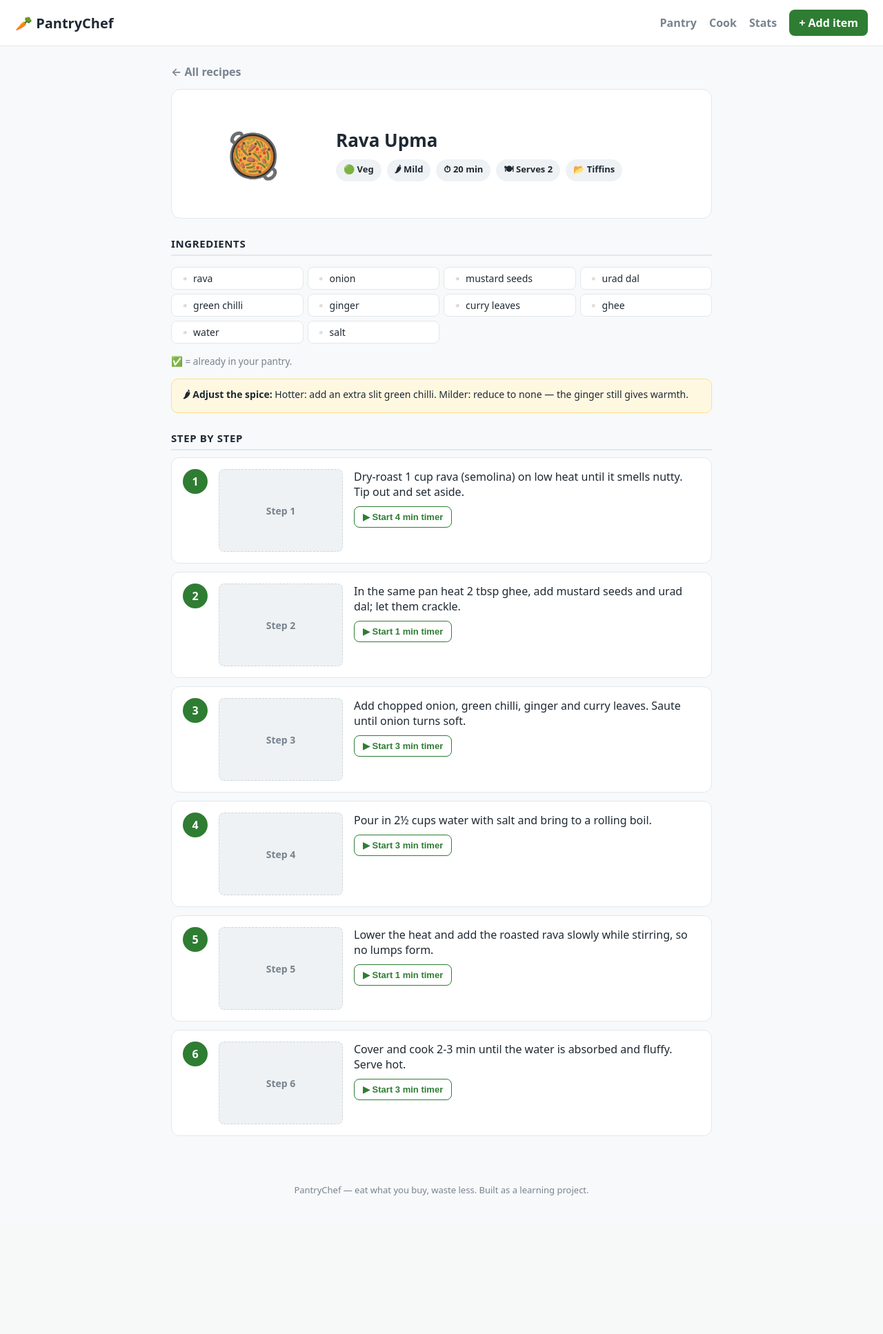
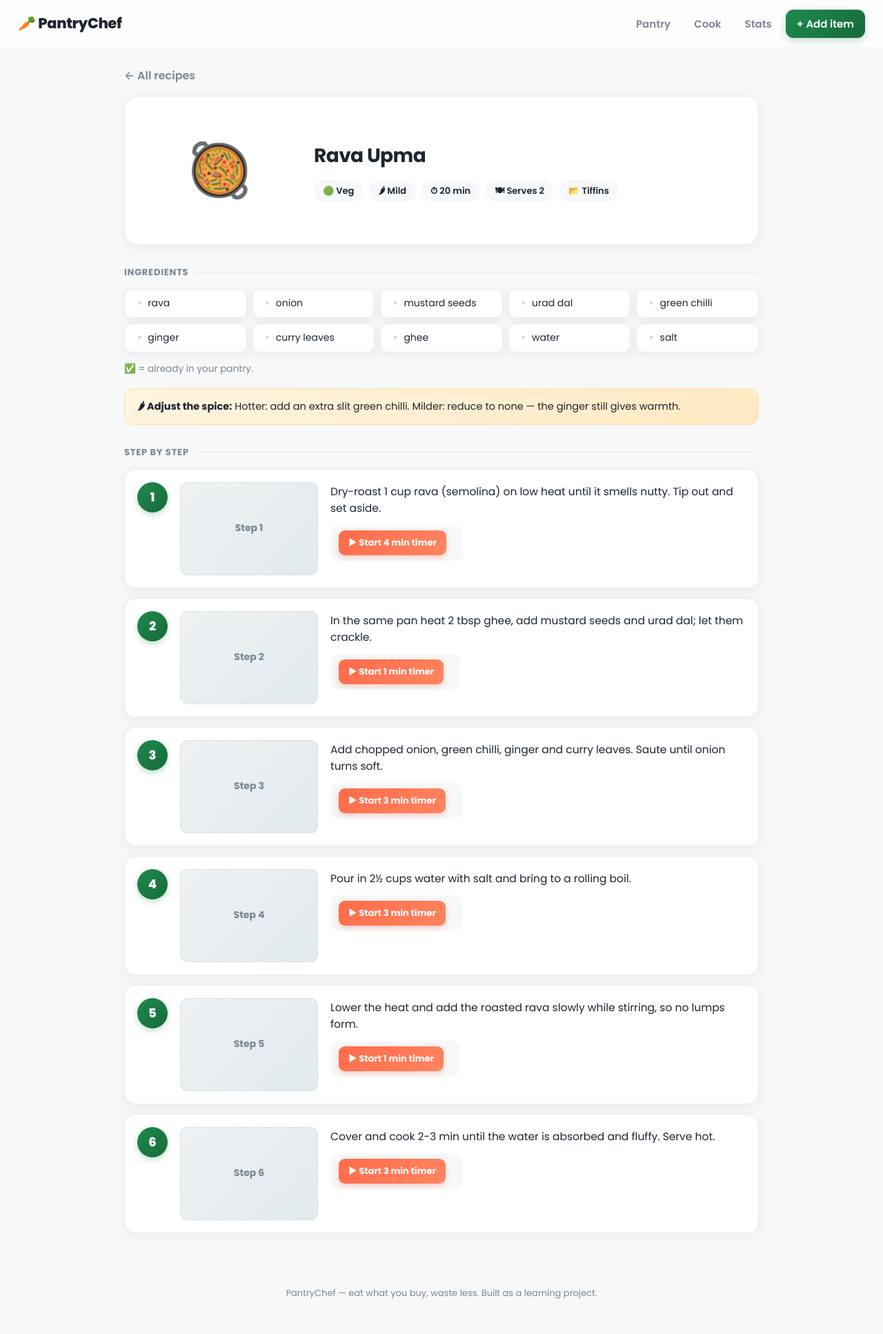
Before and after one commit to NARSIMHAROHIT/PantryChefcode, a Flask app: page /recipe/rava-upma in a window 1280 px wide. Shown: the whole page at 69% size. Before the commit the page ends 1733 px from the top, so only its background shows below. Run offline with Flask 3, Linux system fonts and the light colour scheme; data that the repository does not hold is empty.

Commit message:
Add and push all files

```diff
--- a/static/style.css
+++ b/static/style.css
@@ -1,158 +1,192 @@
+@import url('https://fonts.googleapis.com/css2?family=Poppins:wght@400;500;600;700;800&display=swap');
+
 :root {
-  --green:#2e7d32; --green-l:#e8f5e9; --amber:#f57f17; --amber-l:#fff8e1;
-  --red:#c62828; --red-l:#ffebee; --ink:#1f2933; --muted:#78838f; --line:#e4e8ec;
+  --green:#1f8a4c; --green-d:#166a3a; --green-l:#e7f6ec;
+  --amber:#e08a00; --amber-l:#fff4e0;
+  --red:#d84343; --red-l:#fdecec;
+  --tomato:#ff6b4a;
+  --ink:#1d2530; --muted:#7a8794; --line:#e8ecf0; --bg:#f6f8f9;
+  --card:#ffffff; --shadow:0 4px 18px rgba(20,40,30,.06);
+  --shadow-lg:0 10px 34px rgba(20,40,30,.12);
+  --radius:14px;
 }
-* { box-sizing: border-box; }
-body { margin:0; font-family:system-ui,-apple-system,Segoe UI,Roboto,sans-serif;
-  color:var(--ink); background:#f7f9fa; }
+* { box-sizing:border-box; }
+html { scroll-behavior:smooth; }
+body { margin:0; font-family:'Poppins',system-ui,-apple-system,Segoe UI,Roboto,sans-serif;
+  color:var(--ink); background:var(--bg); line-height:1.55; }
 a { color:inherit; text-decoration:none; }
-
-.topbar { display:flex; align-items:center; justify-content:space-between;
-  padding:14px 22px; background:#fff; border-bottom:1px solid var(--line); }
-.brand { font-size:20px; font-weight:700; }
-.topbar nav { display:flex; gap:18px; align-items:center; }
-.topbar nav a { color:var(--muted); font-weight:600; }
-.topbar nav a:hover { color:var(--ink); }
-.btn-add { background:var(--green); color:#fff !important; padding:8px 14px;
-  border-radius:8px; }
-.btn-add.big { display:inline-block; font-size:16px; padding:12px 20px; border:none; cursor:pointer; }
-
-main { max-width:820px; margin:26px auto; padding:0 18px; }
-h1 { font-size:26px; margin:.2em 0 .6em; }
+h1 { font-size:28px; font-weight:700; margin:.2em 0 .5em; letter-spacing:-.02em; }
+h2 { font-weight:700; }
 .muted { color:var(--muted); font-weight:400; font-size:.85em; }
 
-.flash { padding:12px 14px; border-radius:8px; margin-bottom:14px; }
-.flash.ok { background:var(--green-l); color:var(--green); }
+/* ===== Header ===== */
+.topbar { position:sticky; top:0; z-index:50; display:flex; align-items:center;
+  justify-content:space-between; padding:14px 26px;
+  background:rgba(255,255,255,.85); backdrop-filter:blur(10px);
+  border-bottom:1px solid var(--line); }
+.brand { font-size:21px; font-weight:800; letter-spacing:-.02em; }
+.topbar nav { display:flex; gap:6px; align-items:center; }
+.topbar nav a { color:var(--muted); font-weight:600; padding:8px 14px; border-radius:10px;
+  transition:.15s; font-size:15px; }
+.topbar nav a:hover { color:var(--ink); background:var(--bg); }
+.btn-add { background:linear-gradient(135deg,var(--green),var(--green-d));
+  color:#fff !important; padding:9px 16px !important; border-radius:11px !important;
+  box-shadow:0 4px 12px rgba(31,138,76,.28); border:none; cursor:pointer; }
+.btn-add:hover { filter:brightness(1.05); transform:translateY(-1px); }
+.btn-add.big { display:inline-block; font-size:16px; padding:13px 24px !important; }
+
+main { max-width:960px; margin:28px auto; padding:0 20px; }
+
+/* ===== Flash ===== */
+.flash { padding:13px 16px; border-radius:12px; margin-bottom:16px; font-weight:500;
+  box-shadow:var(--shadow); animation:pop .25s ease; }
+.flash.ok { background:var(--green-l); color:var(--green-d); }
 .flash.error { background:var(--red-l); color:var(--red); }
+@keyframes pop { from{ opacity:0; transform:translateY(-6px);} to{opacity:1;transform:none;} }
 
-.section { font-size:15px; text-transform:uppercase; letter-spacing:.04em;
-  margin:26px 0 10px; padding-bottom:6px; border-bottom:2px solid var(--line); }
+/* ===== Section headers ===== */
+.section { font-size:13px; text-transform:uppercase; letter-spacing:.06em; font-weight:700;
+  color:var(--muted); margin:30px 0 14px; display:flex; align-items:center; gap:8px; }
+.section::after { content:""; flex:1; height:1px; background:var(--line); }
 
-.card { display:grid; grid-template-columns:1fr auto auto; gap:12px; align-items:center;
-  background:#fff; border:1px solid var(--line); border-left:5px solid var(--line);
-  border-radius:10px; padding:12px 16px; margin-bottom:10px; }
+/* ===== Pantry cards ===== */
+.card { display:grid; grid-template-columns:1fr auto auto; gap:14px; align-items:center;
+  background:var(--card); border:1px solid var(--line); border-left:5px solid var(--line);
+  border-radius:var(--radius); padding:14px 18px; margin-bottom:11px; box-shadow:var(--shadow);
+  transition:.15s; }
+.card:hover { box-shadow:var(--shadow-lg); }
 .card.expired { border-left-color:var(--red); }
 .card.soon { border-left-color:var(--amber); }
 .card.ok { border-left-color:var(--green); }
 .card-main strong { font-size:16px; }
 .qty { color:var(--muted); margin-left:10px; font-size:.9em; }
-.tag { display:inline-block; background:#eef2f4; color:var(--muted); font-size:12px;
-  padding:2px 8px; border-radius:20px; margin-left:8px; }
-.badge { font-size:12px; font-weight:700; padding:4px 10px; border-radius:20px; white-space:nowrap; }
+.tag { display:inline-block; background:var(--bg); color:var(--muted); font-size:12px;
+  padding:3px 10px; border-radius:20px; margin-left:8px; }
+.badge { font-size:12px; font-weight:700; padding:5px 12px; border-radius:20px; white-space:nowrap; }
 .badge.expired { background:var(--red-l); color:var(--red); }
 .badge.soon { background:var(--amber-l); color:var(--amber); }
-.badge.ok { background:var(--green-l); color:var(--green); }
-.badge.none { background:#eef2f4; color:var(--muted); }
+.badge.ok { background:var(--green-l); color:var(--green-d); }
+.badge.none { background:var(--bg); color:var(--muted); }
 .card-actions { display:flex; gap:6px; }
 .card-actions form { margin:0; }
-.mini { border:1px solid var(--line); background:#fff; border-radius:6px;
-  padding:5px 9px; font-size:12px; font-weight:600; cursor:pointer; }
-.mini.good:hover { background:var(--green-l); border-color:var(--green); color:var(--green); }
+.mini { border:1px solid var(--line); background:#fff; border-radius:9px; padding:6px 11px;
+  font-size:12px; font-weight:600; cursor:pointer; transition:.15s; font-family:inherit; }
+.mini.good:hover { background:var(--green-l); border-color:var(--green); color:var(--green-d); }
 .mini.bad:hover { background:var(--red-l); border-color:var(--red); color:var(--red); }
 .mini.plain { color:var(--muted); }
 
-.empty { text-align:center; background:#fff; border:1px dashed var(--line);
-  border-radius:12px; padding:40px 20px; }
+.empty { text-align:center; background:var(--card); border:1px dashed #cdd6dd;
+  border-radius:18px; padding:48px 22px; box-shadow:var(--shadow); }
 
-.form { background:#fff; border:1px solid var(--line); border-radius:12px; padding:22px; max-width:520px; }
-.form label { display:block; margin-bottom:16px; font-weight:600; font-size:14px; }
-.form input, .form select { width:100%; margin-top:6px; padding:10px; font-size:15px;
-  border:1px solid var(--line); border-radius:8px; font-weight:400; }
-.form .row { display:flex; gap:14px; }
-.form .row label { flex:1; }
-.actions { display:flex; align-items:center; gap:16px; }
-.cancel { color:var(--muted); }
+/* ===== Forms ===== */
+.form { background:var(--card); border:1px solid var(--line); border-radius:18px;
+  padding:26px; max-width:540px; box-shadow:var(--shadow); }
+.form label { display:block; margin-bottom:18px; font-weight:600; font-size:14px; }
+.form input, .form select { width:100%; margin-top:7px; padding:11px 12px; font-size:15px;
+  border:1px solid var(--line); border-radius:11px; font-family:inherit; background:#fff;
+  transition:.15s; }
+.form input:focus, .form select:focus { outline:none; border-color:var(--green);
+  box-shadow:0 0 0 3px var(--green-l); }
+.form .row { display:flex; gap:14px; } .form .row label { flex:1; }
+.actions { display:flex; align-items:center; gap:18px; }
+.cancel { color:var(--muted); font-weight:600; }
 
-.recipe { background:#fff; border:1px solid var(--line); border-radius:10px;
-  padding:14px 16px; margin-bottom:10px; }
-.recipe-head { display:flex; justify-content:space-between; align-items:center; }
-.ings { color:var(--muted); font-size:.9em; margin:6px 0; }
-.steps { margin:6px 0 0; font-size:.95em; }
-.missing { color:var(--amber); font-weight:600; font-size:.9em; margin:6px 0 0; }
+/* ===== Cook filters ===== */
+.filters { background:var(--card); border:1px solid var(--line); border-radius:16px;
+  padding:16px 18px; margin-bottom:22px; box-shadow:var(--shadow); }
+.filter-group { display:flex; flex-wrap:wrap; gap:8px; align-items:center; margin:7px 0; }
+.filter-label { font-size:11px; text-transform:uppercase; letter-spacing:.06em;
+  color:var(--muted); width:74px; font-weight:700; }
+.chip { padding:7px 14px; border:1px solid var(--line); border-radius:22px; font-size:13px;
+  font-weight:600; color:var(--ink); background:#fff; transition:.15s; }
+.chip:hover { border-color:var(--green); transform:translateY(-1px); }
+.chip.on { background:linear-gradient(135deg,var(--green),var(--green-d)); color:#fff;
+  border-color:transparent; box-shadow:0 3px 10px rgba(31,138,76,.28); }
 
-.stats-grid { display:grid; grid-template-columns:repeat(4,1fr); gap:14px; }
-.stat { background:#fff; border:1px solid var(--line); border-radius:12px;
-  padding:18px; text-align:center; }
-.stat .num { font-size:32px; font-weight:800; }
-.stat .lbl { color:var(--muted); font-size:13px; margin-top:4px; }
-.stat.good .num { color:var(--green); }
-.stat.bad .num { color:var(--red); }
-.waste-meter { background:#fff; border:1px solid var(--line); border-radius:12px;
-  padding:18px; margin-top:18px; }
-.bar { height:14px; background:#eef2f4; border-radius:10px; overflow:hidden; margin:8px 0; }
-.bar-fill { height:100%; background:var(--red); }
-.good-text { color:var(--green); font-weight:600; }
+/* ===== Recipe grid ===== */
+.grid { display:grid; grid-template-columns:repeat(auto-fill,minmax(230px,1fr)); gap:18px; }
+.rcard { display:flex; flex-direction:column; background:var(--card); border:1px solid var(--line);
+  border-radius:var(--radius); overflow:hidden; box-shadow:var(--shadow); transition:.18s; }
+.rcard:hover { transform:translateY(-4px); box-shadow:var(--shadow-lg); }
+.rcard-thumb { width:100%; height:132px; object-fit:cover; display:flex; align-items:center;
+  justify-content:center; font-size:50px; }
+.rcard-thumb.tiffins { background:linear-gradient(135deg,#e7f6ec,#c9ecd6); }
+.rcard-thumb.meals { background:linear-gradient(135deg,#fff4e0,#ffe4bd); }
+.rcard-thumb.biryani { background:linear-gradient(135deg,#ffe9e2,#ffd0c2); }
+.rcard-thumb.desserts { background:linear-gradient(135deg,#f6e9fb,#ead3f5); }
+.rcard-body { padding:13px 15px; }
+.rcard-body strong { display:block; margin-bottom:7px; font-size:15.5px; }
+.rcard-meta { display:flex; flex-wrap:wrap; gap:7px; font-size:11.5px; color:var(--muted); }
+.rcard-meta span { background:var(--bg); padding:3px 8px; border-radius:12px; }
+.pantry-match { background:linear-gradient(135deg,var(--green-l),#d6f0df);
+  border-radius:18px; padding:6px 18px 18px; margin-bottom:10px; }
+
+/* ===== Recipe detail ===== */
+.back { display:inline-block; color:var(--muted); font-weight:600; margin-bottom:16px; }
+.back:hover { color:var(--green-d); }
+.recipe-hero { display:flex; gap:22px; align-items:center; background:var(--card);
+  border:1px solid var(--line); border-radius:20px; padding:22px; margin-bottom:22px;
+  box-shadow:var(--shadow); }
+.hero-img { width:230px; height:170px; object-fit:cover; border-radius:14px; flex-shrink:0; }
+.hero-img.placeholder { display:flex; align-items:center; justify-content:center; font-size:76px; }
+.hero-info h1 { margin:.1em 0 .5em; }
+.badges { display:flex; flex-wrap:wrap; gap:9px; }
+.pill { background:var(--bg); color:var(--ink); padding:6px 13px; border-radius:22px;
+  font-size:13px; font-weight:600; }
+.ingredients .ing-list { list-style:none; padding:0; margin:0; display:grid;
+  grid-template-columns:repeat(auto-fill,minmax(170px,1fr)); gap:8px; }
+.ing-list li { padding:9px 12px; background:var(--card); border:1px solid var(--line);
+  border-radius:11px; font-size:14px; box-shadow:var(--shadow); }
+.ing-list li.have { background:var(--green-l); border-color:#b6e4c6; color:var(--green-d); font-weight:600; }
+.spice-note { background:linear-gradient(135deg,var(--amber-l),#ffe9c2);
+  border:1px solid #ffdf9e; border-radius:14px; padding:14px 18px; margin:18px 0; font-size:14.5px; }
+
+.step { display:grid; grid-template-columns:44px 200px 1fr; gap:18px; align-items:start;
+  background:var(--card); border:1px solid var(--line); border-radius:16px; padding:18px;
+  margin-bottom:14px; box-shadow:var(--shadow); transition:.2s; }
+.step:hover { box-shadow:var(--shadow-lg); }
+.step-num { width:44px; height:44px; border-radius:50%;
+  background:linear-gradient(135deg,var(--green),var(--green-d)); color:#fff;
+  display:flex; align-items:center; justify-content:center; font-weight:800; font-size:18px;
+  box-shadow:0 3px 10px rgba(31,138,76,.3); }
+.step-media img { width:200px; height:135px; object-fit:cover; border-radius:11px; }
+.step-ph { width:200px; height:135px; border-radius:11px;
+  background:linear-gradient(135deg,#eef2f4,#e2e9ed); color:var(--muted);
+  display:flex; align-items:center; justify-content:center; font-weight:700; font-size:14px;
+  border:1px dashed #cfd8dc; }
+.step-body p { margin:2px 0 12px; font-size:15.5px; }
+.timer { display:inline-flex; align-items:center; gap:12px; background:var(--bg);
+  padding:8px 12px; border-radius:12px; }
+.timer-btn { background:linear-gradient(135deg,var(--tomato),#ff8560); border:none; color:#fff;
+  border-radius:9px; padding:8px 14px; font-weight:700; cursor:pointer; font-size:13px;
+  font-family:inherit; box-shadow:0 3px 9px rgba(255,107,74,.3); transition:.15s; }
+.timer-btn:hover { filter:brightness(1.05); transform:translateY(-1px); }
+.timer-display { font-variant-numeric:tabular-nums; font-weight:800; font-size:18px; color:var(--green-d); }
+.step.done { border-color:var(--green); background:var(--green-l); }
+.step.done .step-num { background:var(--green); }
+
+/* ===== Stats ===== */
+.stats-grid { display:grid; grid-template-columns:repeat(4,1fr); gap:16px; }
+.stat { background:var(--card); border:1px solid var(--line); border-radius:18px; padding:22px;
+  text-align:center; box-shadow:var(--shadow); transition:.15s; }
+.stat:hover { transform:translateY(-3px); box-shadow:var(--shadow-lg); }
+.stat .num { font-size:36px; font-weight:800; letter-spacing:-.02em; }
+.stat .lbl { color:var(--muted); font-size:13px; margin-top:5px; }
+.stat.good .num { color:var(--green); } .stat.bad .num { color:var(--red); }
+.waste-meter { background:var(--card); border:1px solid var(--line); border-radius:18px;
+  padding:22px; margin-top:20px; box-shadow:var(--shadow); }
+.bar { height:16px; background:var(--bg); border-radius:12px; overflow:hidden; margin:10px 0; }
+.bar-fill { height:100%; background:linear-gradient(90deg,var(--amber),var(--red)); transition:width .5s; }
+.good-text { color:var(--green); font-weight:700; }
+
+footer { text-align:center; color:var(--muted); font-size:13px; padding:36px 0; }
 
 @media (max-width:640px){
-  .stats-grid{ grid-template-columns:repeat(2,1fr);}
-  .card{ grid-template-columns:1fr; }
+  .topbar { padding:12px 16px; } .topbar nav a { padding:7px 9px; font-size:14px; }
+  .stats-grid { grid-template-columns:repeat(2,1fr); }
+  .card { grid-template-columns:1fr; }
+  .recipe-hero { flex-direction:column; align-items:flex-start; }
+  .hero-img { width:100%; height:200px; }
+  .step { grid-template-columns:38px 1fr; }
+  .step-media { grid-column:1 / -1; } .step-media img, .step-ph { width:100%; }
 }
-footer { text-align:center; color:var(--muted); font-size:13px; padding:30px 0; }
-
-/* ===== Cook page: filters ===== */
-.filters { background:#fff; border:1px solid var(--line); border-radius:12px;
-  padding:14px 16px; margin-bottom:20px; }
-.filter-group { display:flex; flex-wrap:wrap; gap:8px; align-items:center; margin:6px 0; }
-.filter-label { font-size:12px; text-transform:uppercase; letter-spacing:.04em;
-  color:var(--muted); width:72px; font-weight:700; }
-.chip { padding:6px 12px; border:1px solid var(--line); border-radius:20px;
-  font-size:13px; font-weight:600; color:var(--ink); background:#fff; }
-.chip:hover { border-color:var(--green); }
-.chip.on { background:var(--green); color:#fff; border-color:var(--green); }
-
-/* ===== recipe cards grid ===== */
-.grid { display:grid; grid-template-columns:repeat(auto-fill,minmax(220px,1fr)); gap:14px; }
-.rcard { display:flex; flex-direction:column; background:#fff; border:1px solid var(--line);
-  border-radius:12px; overflow:hidden; transition:transform .08s, box-shadow .08s; }
-.rcard:hover { transform:translateY(-2px); box-shadow:0 6px 18px rgba(0,0,0,.08); }
-.rcard-thumb { width:100%; height:120px; object-fit:cover; display:flex;
-  align-items:center; justify-content:center; font-size:44px; }
-.rcard-thumb.tiffins { background:#e8f5e9; }
-.rcard-thumb.meals { background:#fff3e0; }
-.rcard-thumb.biryani { background:#fdece7; }
-.rcard-thumb.desserts { background:#f3e5f5; }
-.rcard-body { padding:12px 14px; }
-.rcard-body strong { display:block; margin-bottom:6px; }
-.rcard-meta { display:flex; flex-wrap:wrap; gap:8px; font-size:12px; color:var(--muted); }
-.pantry-match { background:var(--green-l); border-radius:14px; padding:4px 16px 16px; margin-bottom:8px; }
-
-/* ===== recipe detail ===== */
-.back { display:inline-block; color:var(--muted); font-weight:600; margin-bottom:14px; }
-.recipe-hero { display:flex; gap:20px; align-items:center; background:#fff;
-  border:1px solid var(--line); border-radius:14px; padding:18px; margin-bottom:18px; }
-.hero-img { width:200px; height:150px; object-fit:cover; border-radius:10px; flex-shrink:0; }
-.hero-img.placeholder { display:flex; align-items:center; justify-content:center; font-size:64px; }
-.hero-info h1 { margin:.1em 0 .4em; }
-.badges { display:flex; flex-wrap:wrap; gap:8px; }
-.pill { background:#eef2f4; color:var(--ink); padding:5px 11px; border-radius:20px;
-  font-size:13px; font-weight:600; }
-.ing-list { list-style:none; padding:0; display:grid;
-  grid-template-columns:repeat(auto-fill,minmax(160px,1fr)); gap:6px; }
-.ing-list li { padding:6px 10px; background:#fff; border:1px solid var(--line); border-radius:8px; font-size:14px; }
-.ing-list li.have { background:var(--green-l); border-color:var(--green); color:var(--green); }
-.spice-note { background:var(--amber-l); border:1px solid #ffe082; border-radius:10px;
-  padding:12px 16px; margin:16px 0; font-size:14px; }
-
-.step { display:grid; grid-template-columns:36px 180px 1fr; gap:16px; align-items:start;
-  background:#fff; border:1px solid var(--line); border-radius:12px; padding:16px; margin-bottom:12px; }
-.step-num { width:36px; height:36px; border-radius:50%; background:var(--green); color:#fff;
-  display:flex; align-items:center; justify-content:center; font-weight:800; }
-.step-media img { width:180px; height:120px; object-fit:cover; border-radius:8px; }
-.step-ph { width:180px; height:120px; border-radius:8px; background:#eef2f4; color:var(--muted);
-  display:flex; align-items:center; justify-content:center; font-weight:700; font-size:14px;
-  border:1px dashed #cfd8dc; }
-.step-body p { margin:0 0 10px; }
-.timer { display:flex; align-items:center; gap:10px; }
-.timer-btn { background:#fff; border:1px solid var(--green); color:var(--green);
-  border-radius:8px; padding:7px 12px; font-weight:700; cursor:pointer; font-size:13px; }
-.timer-btn:hover { background:var(--green-l); }
-.timer-display { font-variant-numeric:tabular-nums; font-weight:700; font-size:16px; }
-.step.done { border-color:var(--green); background:var(--green-l); }
-
-@media (max-width:640px){
-  .recipe-hero { flex-direction:column; align-items:flex-start; }
-  .hero-img { width:100%; height:180px; }
-  .step { grid-template-columns:30px 1fr; }
-  .step-media { grid-column:1 / -1; }
-  .step-media img, .step-ph { width:100%; }
-}
```
Also changed, not shown: recipes_data.py (+165 -0 lines), static/images/README.md.
